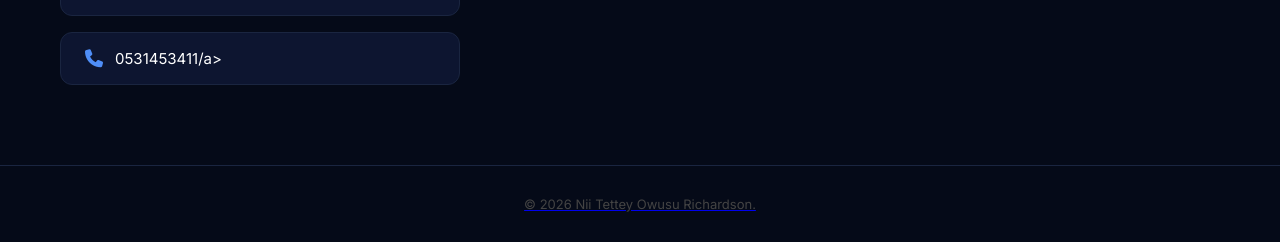
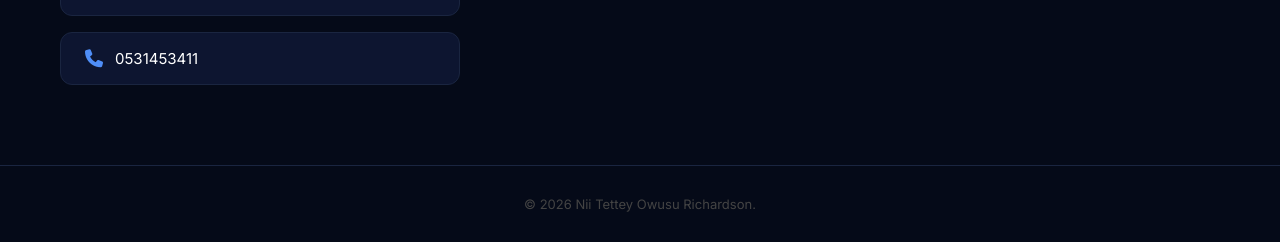
Before and after one commit to jamalhusse/portfolio, a plain HTML site: page index.html in a window 1280 px wide. Shown: the part 3401-3643 px from the top of the page. Drawn offline with Linux system fonts and the light colour scheme.

Commit message:
Update index.html

```diff
--- a/index.html
+++ b/index.html
@@ -210,7 +210,7 @@
       <div class="contact-links">
         <a href="mailto:tetteynii66@gmail.com"><i class="fas fa-envelope"></i> tetteynii66@gmail.com</a>
         <a href="https://wa.me/233550080936"><i class="fab fa-whatsapp"></i> WhatsApp</a>
-        <a href="tel:+233531453411"><i class="fas fa-phone"></i> 0531453411/a>
+        <a href="tel:+233531453411"><i class="fas fa-phone"></i> 0531453411</a>
       </div>
     </section>
 
```
